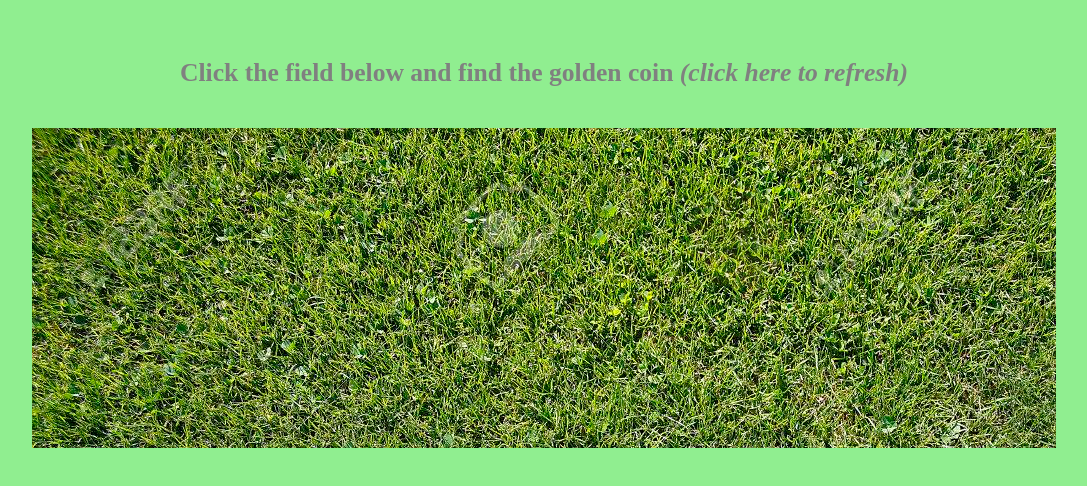
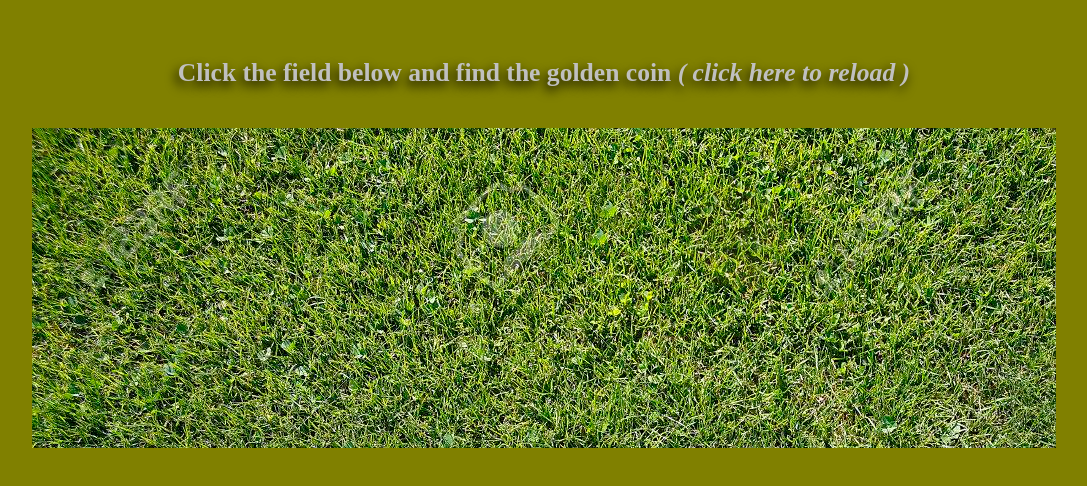
Before and after one commit to jensso/catchThePot, a plain HTML site: page index.html in a window 1280 px wide. Shown: the whole page, without its empty margins (96-1183 px from the left). Drawn offline with Linux system fonts and the light colour scheme.

Commit message:
style nicified

```diff
--- a/catchThePot.js
+++ b/catchThePot.js
@@ -18,7 +18,6 @@ let potY;
 field.addEventListener('click',(ev)=> {
   fieldX = ev.clientX;
   fieldY = ev.clientY;
-  console.log(fieldX);
 
   if (potX === fieldX && potY === fieldY) {
     alert.innerText = 'Got it !';
--- a/index.html
+++ b/index.html
@@ -8,7 +8,7 @@
   <title>catch the pot</title>
 </head>
 <body>
-<h3 onClick="window.location.reload()">Click the field below and find the golden coin <i>(click here to refresh)</i></h3>
+<h3 onClick="window.location.reload()">Click the field below and find the golden coin <i>( click here to reload )</i></h3>
 <div id="field">
 
   <div id="pot">
--- a/main.scss
+++ b/main.scss
@@ -2,18 +2,20 @@ body {
   display: flex;
   justify-content: center;
   margin: 0.5vw;
-  background: lightgreen;
+  background: olive;
   h3 {
     position: absolute;
     top: 2.5vw;
     font-size: 2vw;
     text-align: center;
     border-radius: 2vw;
-    color: grey;
+    color: silver;
+    text-shadow: -0.2vw 0.4vw 0.8vw black;
     margin: 1vw;
     padding: 1vw 2vw;
     &:hover {
       cursor: pointer;
+      opacity: 0.8;
     }
   }
 
```
Also changed, not shown: main.css.
